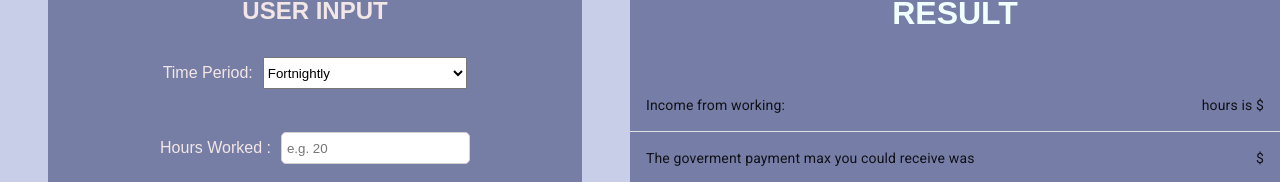
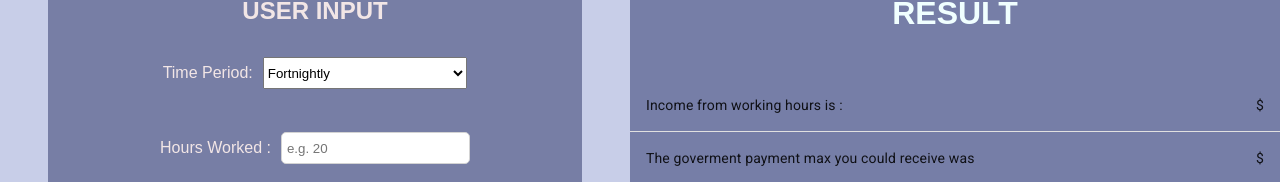
Before and after one commit to SebAnt86/incomecalc, a React (Create React App) app: page / in a window 1280 px wide. Shown: the part 334-516 px from the top of the page. Built offline with nearby package versions, Linux system fonts and the light colour scheme; the HTML template or start-up script is replaced by a standard one.

Commit message:
fixed decimals and hours in result alignment

```diff
--- a/src/components/Result.js
+++ b/src/components/Result.js
@@ -24,9 +24,9 @@ function Result(props) {
           {/* <div> */}
         <TableBody>
           <TableRow>
-             <TableCell>Income from working:</TableCell>
+             <TableCell>Income from working {result.workHours} hours is :</TableCell>
               <TableCell align="right">
-                {result.workHours} hours is ${result.workIncomeTotal}
+               ${result.workIncomeTotal}
               </TableCell>
             </TableRow>
           <TableRow>
--- a/src/components/incomeCalc.js
+++ b/src/components/incomeCalc.js
@@ -40,9 +40,9 @@ export const incomeCalc = (userRate, userHours =1, userCategories, partnerIncome
 
 
   let calculatedDisplay = {
-    totalIncome,
-    workIncomeTotal,
-    deductions,
+    totalIncome : totalIncome.toFixed(2),
+    workIncomeTotal : workIncomeTotal.toFixed(2),
+    deductions : deductions.toFixed(2),
     maxGovPayment: (userCategories.maxPayment),
     averageWage,
     workHours : userHours,
```
